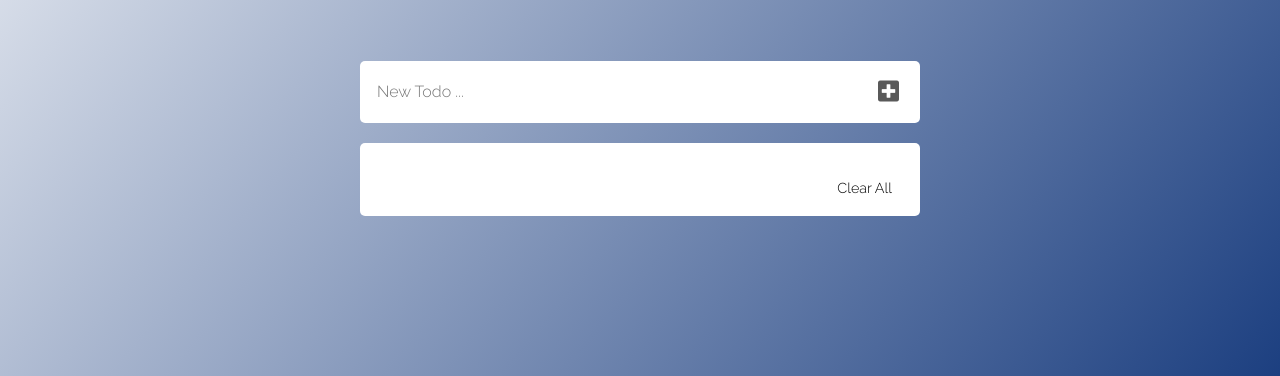
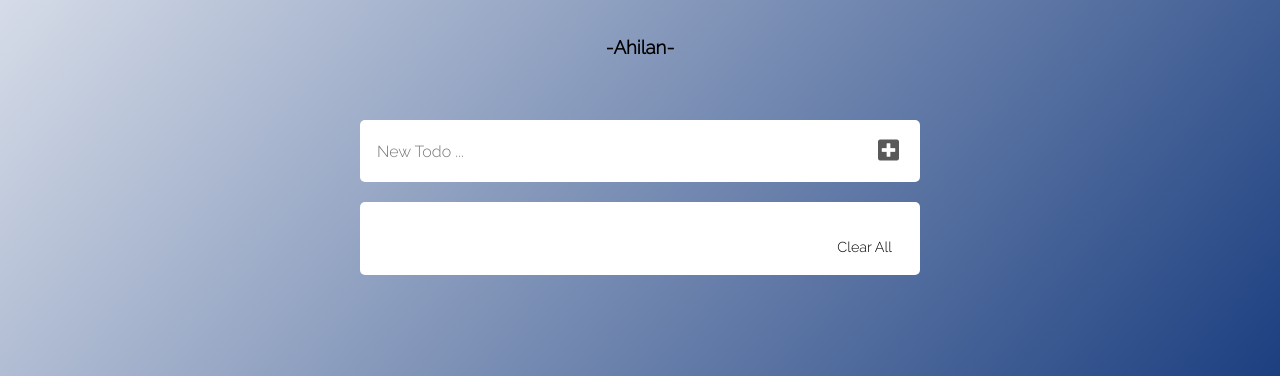
Before and after one commit to kugathasanahilan/todo, a plain HTML site: page index.html in a window 1280 px wide. Shown: the part 424-800 px from the top of the page. Drawn offline with Linux system fonts and the light colour scheme.

Commit message:
Update index.html

```diff
--- a/index.html
+++ b/index.html
@@ -14,6 +14,7 @@
     </a>
 
     <h2 class="headline">Vanilla JavaScript Todo App</h2>
+    <h3 class="headline">-Ahilan-</h3>
 </header>
 <body class="container">
     <div class="main">
```
